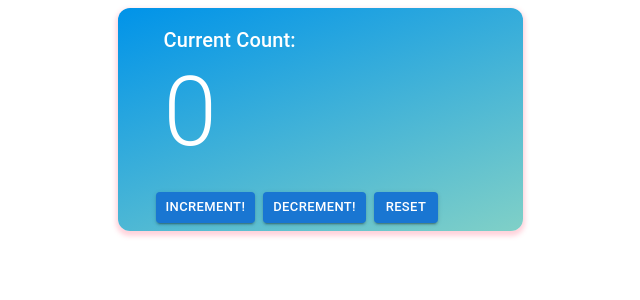
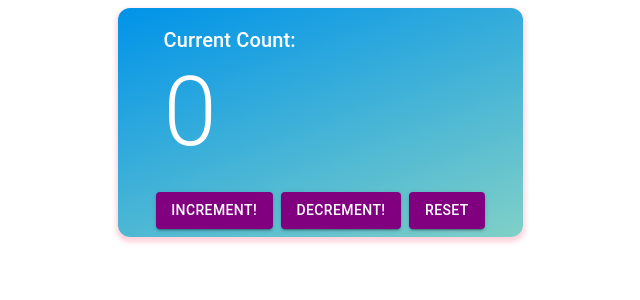
Before and after one commit to ji-sison/increment-decrement-reset, a React (Create React App) app: page / in a window 1280 px wide. Shown: the top 300 px of the page, without its empty margins (320-960 px from the left). Built offline with nearby package versions, Linux system fonts and the light colour scheme.

Commit message:
button styles

```diff
--- a/src/App.js
+++ b/src/App.js
@@ -7,6 +7,10 @@ import {
   Typography
 } from '@material-ui/core';
 
+const btnStyles = {
+    size: 'small',
+    background: 'purple'
+}
 
 
 class App extends React.Component {
@@ -58,9 +62,9 @@ class App extends React.Component {
           </CardContent>
 
           <CardActions>
-          <Button size="small" variant="contained" className='inc' onClick={this.increment}>Increment!</Button>
-          <Button size="small" variant="contained" className='dec' onClick={this.decrement}>Decrement!</Button>
-          <Button size="small" variant="contained" className='reset' onClick={this.reset}>Reset</Button>
+          <Button style={btnStyles} variant="contained" className='inc' onClick={this.increment}>Increment!</Button>
+          <Button style={btnStyles} variant="contained" className='dec' onClick={this.decrement}>Decrement!</Button>
+          <Button style={btnStyles} variant="contained" className='reset' onClick={this.reset}>Reset</Button>
           </CardActions>
         </Card>
       );
```
